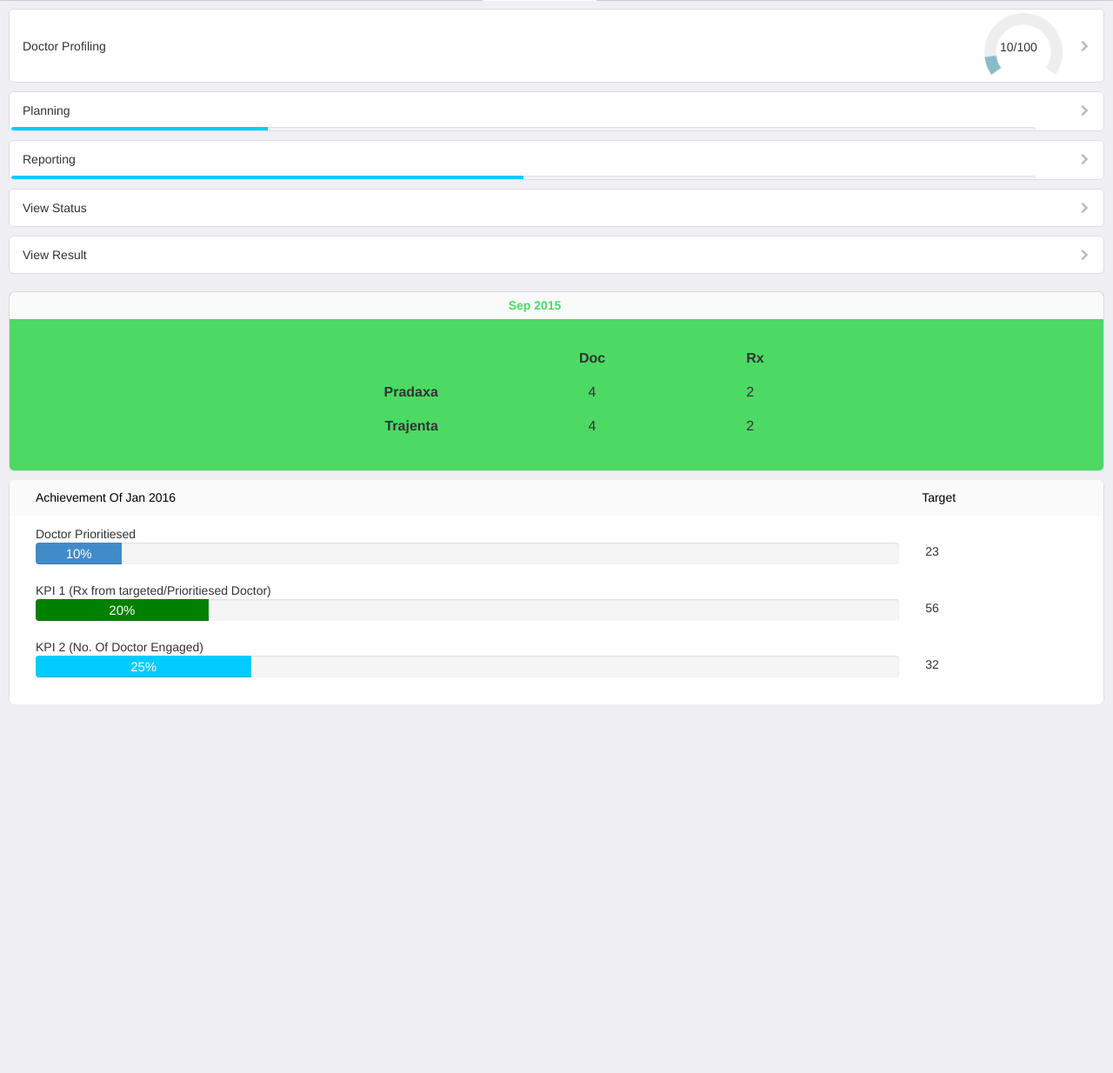
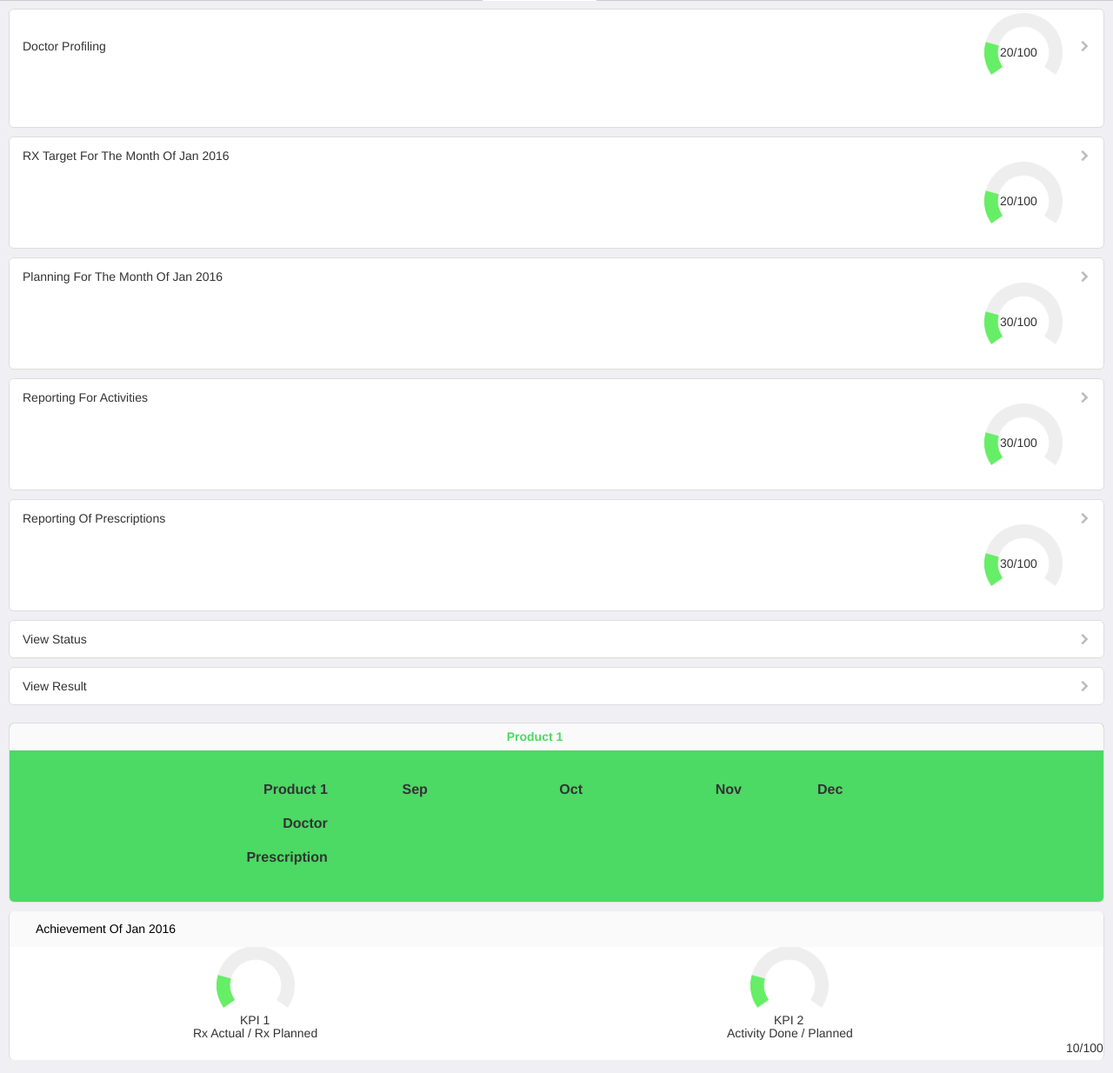
Before and after one commit to Akshayf444/bi-tracking, a CodeIgniter app: page /index.php/user/dashboard in a window 1280 px wide. Shown: the part 44-1278 px from the top of the page at 87% size. Run offline with CodeIgniter, Linux system fonts and the light colour scheme; lists and menus that the app fills with data are empty.

Commit message:
changes in dashborad

```diff
--- a/application/views/User/Main.php
+++ b/application/views/User/Main.php
@@ -24,6 +24,12 @@
         height: 90px;
         margin-left: 208px;
         margin-top: -12px;
+        margin-bottom: 30px;
+    }
+    audio,#kp1, progress, video {
+        height: 90px;
+        margin-left: 208px;
+        margin-top: -12px;
         margin-bottom: -22px;
     }
 </style>
@@ -33,8 +39,8 @@
             <a class="navigate-right" style="    margin-top: 10px;    margin-bottom: -47px;"  onclick="window.location = '<?php echo site_url('User/askQuestion'); ?>';" >
                 Doctor Profiling </a>
             <div class="demo pull-right">
-                <input class="knob" style="display: none;" data-angleOffset=-125 data-angleArc=250 data-fgColor="#66EE66" value="">
-                <span style="    margin-left: 86px;position: absolute;margin-top: -39px;">10/100</span>
+                <input class="knob" id="2" style="display: none;" data-angleOffset=-125 data-angleArc=250 data-fgColor="#66EE66" value="35">
+                <span style="    margin-left: 86px;position: absolute;margin-top: -85px;">20/100</span>
             </div>
 
 
@@ -44,13 +50,12 @@
 <div class="card">
     <ul class="table-view">
         <li class="table-view-cell" style="    margin-bottom: -32px;">
-            <a class="navigate-right" style="margin-bottom: -2px;" onclick="window.location = '<?php echo site_url('User/PlanMenu'); ?>';">
-                Planning
+            <a class="navigate-right" style="margin-bottom: -2px;" >
+                RX Target For The Month Of Jan 2016
             </a>
-            <div class="progress planning" style="    height: 5px;    width: 100%;margin-left: -13px;">
-                <div class="progress-bar" role="progressbar" aria-valuenow="<?php echo 25; ?>" aria-valuemin="0" aria-valuemax="100" style="    height: 6px;width: <?php echo 25 . "%"; ?>;background-color: #00CCFF">
-
-                </div>
+            <div class="demo pull-right">
+                <input class="knob" id="2" style="display: none;" data-angleOffset=-125 data-angleArc=250 data-fgColor="#66EE66" value="35">
+                <span style="    margin-left: 86px;position: absolute;margin-top: -85px;">20/100</span>
             </div>
         </li>
     </ul>
@@ -58,13 +63,38 @@
 <div class="card">
     <ul class="table-view">
         <li class="table-view-cell" style="    margin-bottom: -32px;">
-            <a class="navigate-right" style="margin-bottom: -2px;" onclick="window.location = '<?php echo site_url('User/addRx'); ?>';" >
-                Reporting
+            <a class="navigate-right" style="margin-bottom: -2px;" onclick="window.location = '<?php echo site_url('User/PlanMenu'); ?>';">
+                Planning For The Month Of Jan 2016
             </a>
-            <div class="progress planning" style="    height: 5px;    width: 100%;margin-left: -13px;">
-                <div class="progress-bar" role="progressbar" aria-valuenow="<?php echo 25; ?>" aria-valuemin="0" aria-valuemax="100" style="    height: 6px;width: <?php echo 50 . "%"; ?>;background-color: #00CCFF">
-
-                </div>
+            <div class="demo pull-right">
+                <input class="knob" id="3" style="display: none;" data-angleOffset=-125 data-angleArc=250 data-fgColor="#66EE66" value="35">
+                <span style="    margin-left: 86px;position: absolute;margin-top: -85px;">30/100</span>
+            </div>
+        </li>
+    </ul>
+</div>
+<div class="card">
+    <ul class="table-view">
+        <li class="table-view-cell" style="    margin-bottom: -32px;">
+            <a class="navigate-right" style="margin-bottom: -2px;"  >
+                Reporting For Activities
+            </a>
+            <div class="demo pull-right">
+                <input class="knob" id="4" style="display: none;" data-angleOffset=-125 data-angleArc=250 data-fgColor="#66EE66" value="35">
+                <span style="    margin-left: 86px;position: absolute;margin-top: -85px;">30/100</span>
+            </div>
+        </li>
+    </ul>
+</div>
+<div class="card">
+    <ul class="table-view">
+        <li class="table-view-cell" style="    margin-bottom: -32px;">
+            <a class="navigate-right" style="margin-bottom: -2px;"  >
+                Reporting Of Prescriptions
+            </a>
+            <div class="demo pull-right">
+                <input class="knob" id="5" style="display: none;" data-angleOffset=-125 data-angleArc=250 data-fgColor="#66EE66" value="35">
+                <span style="    margin-left: 86px;position: absolute;margin-top: -85px;">30/100</span>
             </div>
         </li>
     </ul>
@@ -91,25 +121,23 @@
 <div id="owl-demo2" class="owl-carousel owl-theme" style="text-align: center">
     <div class="item card" >
         <ul class="table-view" style="background-color: #4CD964">
-            <li class="table-view-cell table-view-divider" style="color: #4CD964;font-weight: 700;">Sep 2015</li>
+            <li class="table-view-cell table-view-divider" style="color: #4CD964;font-weight: 700;">Product 1</li>
             <li class="table-view-cell media">
                 <table class="slider-table table" style="margin-left: -87px;">
                     <tr>
 
-                        <td  style="text-align:right"></td>
-                        <th  style="text-align:center">Doc</th>
-                        <th>Rx</th>
+                        <th  style="text-align:right">Product 1</th>
+                        <th  style="text-align:center">Sep</th>
+                        <th  style="text-align:center">Oct</th>
+                        <th  style="text-align:center">Nov</th>
+                        <th>Dec</th>
                     </tr>
 
                     <tr>
-                        <th  style="text-align:right">Pradaxa</th>
-                        <td  style="text-align:center">4</td>
-                        <td>2</td>
+                        <th  style="text-align:right">Doctor</th>
                     </tr>
                     <tr>
-                        <th  style="text-align:right">Trajenta</th>
-                        <td  style="text-align:center">4</td>
-                        <td>2</td>
+                        <th  style="text-align:right">Prescription</th>
                     </tr>
                 </table>
             </li>
@@ -117,24 +145,22 @@
     </div>
     <div class="item card">
         <ul class="table-view" style="background-color: #E8A698">
-            <li class="table-view-cell table-view-divider" style="color: #E8A698;font-weight: 700;">Oct 2015</li>
+            <li class="table-view-cell table-view-divider" style="color: #E8A698;font-weight: 700;">Product 2</li>
             <li class="table-view-cell media">
                 <table class="slider-table table" style="margin-left: -87px;">
                     <tr>
-                        <td style="text-align:right"></td>
-                        <th style="text-align:center">Doc</th>
-                        <th>Rx</th>
+                        <th  style="text-align:right">Product 1</th>
+                        <th  style="text-align:center">Sep</th>
+                        <th  style="text-align:center">Oct</th>
+                        <th  style="text-align:center">Nov</th>
+                        <th>Dec</th>
                     </tr>
 
                     <tr>
-                        <th style="text-align:right">Pradaxa</th>
-                        <td style="text-align:center">4</td>
-                        <td>2</td>
+                        <th style="text-align:right">Doctor</th>
                     </tr>
                     <tr>
-                        <th style="text-align:right">Trajenta</th>
-                        <td style="text-align:center">4</td>
-                        <td>2</td>
+                        <th style="text-align:right">Prescription</th>
                     </tr>
                 </table>
             </li>
@@ -142,25 +168,23 @@
     </div>
     <div class="item card">
         <ul class="table-view" style="background-color: #2680E4">
-            <li class="table-view-cell table-view-divider" style="    color: #2680E4;font-weight: 700;">Nov 2015</li>
+            <li class="table-view-cell table-view-divider" style="    color: #2680E4;font-weight: 700;">Product 3</li>
             <li class="table-view-cell media">
                 <table class="slider-table table" style="margin-left: -143px;">
                     <tr>
 
-                        <td style="text-align:right"></td>
-                        <th style="text-align:center">Doc</th>
-                        <td>Rx</td>
+                        <th  style="text-align:right">Product 1</th>
+                        <th  style="text-align:center">Sep</th>
+                        <th  style="text-align:center">Oct</th>
+                        <th  style="text-align:center">Nov</th>
+                        <th>Dec</th>
                     </tr>
 
                     <tr>
-                        <th style="text-align:right">Pradaxa</th>
-                        <td style="text-align:center">4</td>
-                        <td>2</td>
+                        <th style="text-align:right">Doctor</th>
                     </tr>
                     <tr>
-                        <th style="text-align:right">Trajenta Family</th>
-                        <td style="text-align:center">4</td>
-                        <td>2</td>
+                        <th style="text-align:right">Prescription</th>
                     </tr>
                 </table>
             </li>
@@ -188,53 +212,34 @@
         <div class="col-xs-10">
             Achievement Of Jan 2016
         </div>
-        <div class="col-xs-2">
-            Target
-        </div>
     </li>
     <li class="table-view-cell achievement">
 
-        <div class="col-xs-10">
-            Doctor Prioritiesed
-            <div class="progress">
-                <div class="progress-bar" role="progressbar" aria-valuenow="<?php echo 10; ?>" aria-valuemin="0" aria-valuemax="100" style="width: <?php echo 10 . "%"; ?>;">
-                    <?php echo 10 . "%"; ?>
-                </div>
+
+        <div class="col-lg-6">
+
+
+            <div class="demo" >
+                <input class="knob" id="kp1" data-angleOffset=-125 data-angleArc=250 data-fgColor="#66EE66" value="35">
+                <span style="margin-left: 95px;position: absolute;margin-top: -45px;">KPI 1</span>
+                <span style="margin-left: 41px;position: absolute;margin-top: -30px;">Rx Actual / Rx Planned</span>
             </div>
         </div>
-        <div class="col-xs-2">
-            <br>
-            23
-        </div>
 
-        <div class="col-xs-10">
-            KPI 1 (Rx from targeted/Prioritiesed Doctor)
-            <div class="progress">
-                <div class="progress-bar" role="progressbar" aria-valuenow="<?php echo 20; ?>" aria-valuemin="0" aria-valuemax="100" style="width: <?php echo 20 . "%"; ?>;background-color: green">
-                    <?php echo 20 . "%"; ?>
-                </div>
+        <div class="col-lg-6">
+
+            <div class="demo" >
+                <input class="knob" id="kp2" data-angleOffset=-125 data-angleArc=250 data-fgColor="#66EE66" value="35">
+                <span style="margin-left: 95px;position: absolute;margin-top: -45px;">KPI 2</span>
+                <span style="margin-left: 41px;position: absolute;margin-top: -30px;">Activity Done / Planned</span>
             </div>
-        </div>
-        <div class="col-xs-2">
-            <br>
-            56
-        </div>
-
-        <div class="col-xs-10">
-            KPI 2 (No. Of Doctor Engaged)
-            <div class="progress">
-                <div class="progress-bar" role="progressbar" aria-valuenow="<?php echo 25; ?>" aria-valuemin="0" aria-valuemax="100" style="width: <?php echo 25 . "%"; ?>;background-color: #00CCFF">
-                    <?php echo 25 . "%"; ?>
-                </div>
-            </div>
-        </div>
-        <div class="col-xs-2">
-            <br>
-            32
         </div>
     </li>
 </ul>
-
+<div class="demo pull-right">
+    <input class="knob2" id="knob2" style="display: none;" data-angleOffset=-125 data-angleArc=250 data-fgColor="#66EE66" value="">
+    <span style="    margin-left: 86px;position: absolute;margin-top: -39px;">10/100</span>
+</div>
 <script src="<?php echo asset_url() ?>js/owl.carousel.min.js" type="text/javascript"></script>
 <script>
                 $(document).ready(function () {
@@ -254,21 +259,105 @@
                     });
                 });
 
+//                $(document).ready(function () {
+//                    $('#1').trigger(
+//                            'configure',
+//                            {
+//                                'min': 10,
+//                                'readOnly': true,
+//                                'width': 100,
+//                                'height': 10,
+//                                'fgColor': '#88BBC8',
+//                                'dynamicDraw': true,
+//                                'thickness': 0.3,
+//                                'tickColorizeValues': true
+//                            }
+//                    );
+//                });
                 $(document).ready(function () {
-                    $('.knob').trigger(
-                            'configure',
-                            {
-                                'min': 10,
-                                'readOnly': true,
-                                'width': 100,
-                                'height': 10,
-                                'fgColor': '#88BBC8',
-                                'dynamicDraw': true,
-                                'thickness': 0.3,
-                                'tickColorizeValues': true
-                            }
-                    );
-            });
+                    var initval = 20;
+                    $({value: 0}).animate({value: initval}, {
+                        duration: 1000,
+                        easing: 'swing',
+                        step: function ()
+                        {
+                            $('#1').val(this.value).trigger('change');
+                            $('#preval').val(initval);
+                        }
+                    });
+                });
+                $(document).ready(function () {
+                    var initval = 20;
+                    $({value: 0}).animate({value: initval}, {
+                        duration: 1000,
+                        easing: 'swing',
+                        step: function ()
+                        {
+                            $('#2').val(this.value).trigger('change');
+                            $('#preval').val(initval);
+                        }
+                    });
+                });
+                $(document).ready(function () {
+                    var initval = 20;
+                    $({value: 0}).animate({value: initval}, {
+                        duration: 1000,
+                        easing: 'swing',
+                        step: function ()
+                        {
+                            $('#3').val(this.value).trigger('change');
+                            $('#preval').val(initval);
+                        }
+                    });
+                });
+                $(document).ready(function () {
+                    var initval = 20;
+                    $({value: 0}).animate({value: initval}, {
+                        duration: 1000,
+                        easing: 'swing',
+                        step: function ()
+                        {
+                            $('#4').val(this.value).trigger('change');
+                            $('#preval').val(initval);
+                        }
+                    });
+                });
+                $(document).ready(function () {
+                    var initval = 20;
+                    $({value: 0}).animate({value: initval}, {
+                        duration: 1000,
+                        easing: 'swing',
+                        step: function ()
+                        {
+                            $('#5').val(this.value).trigger('change');
+                            $('#preval').val(initval);
+                        }
+                    });
+                });
+                $(document).ready(function () {
+                    var initval = 20;
+                    $({value: 0}).animate({value: initval}, {
+                        duration: 1000,
+                        easing: 'swing',
+                        step: function ()
+                        {
+                            $('#kp1').val(this.value).trigger('change');
+                            $('#preval').val(initval);
+                        }
+                    });
+                });
+                $(document).ready(function () {
+                    var initval = 20;
+                    $({value: 0}).animate({value: initval}, {
+                        duration: 1000,
+                        easing: 'swing',
+                        step: function ()
+                        {
+                            $('#kp2').val(this.value).trigger('change');
+                            $('#preval').val(initval);
+                        }
+                    });
+                });
 
 //                $(document).ready(function () {
 //                    var initval = 10;
```
